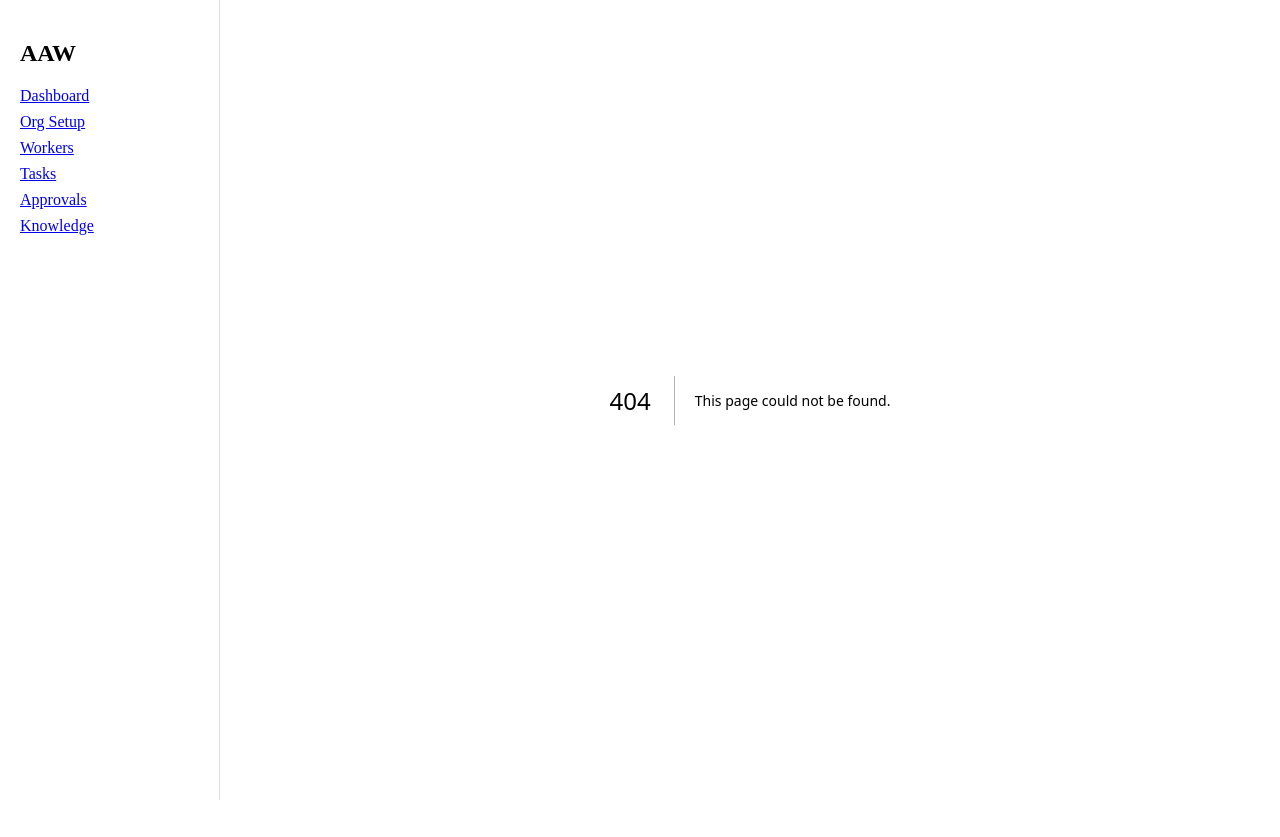
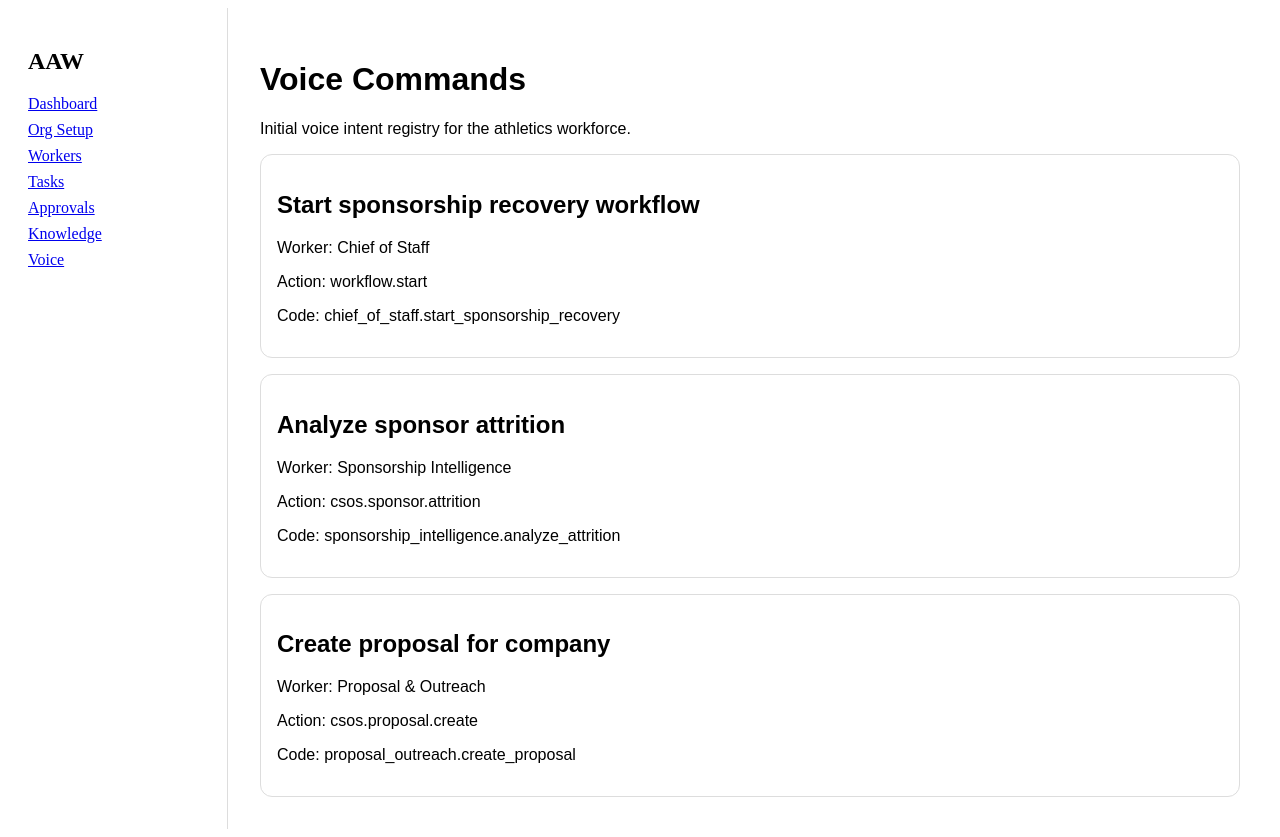
Before and after one commit to moverton7474/athletics-ai-workforce, a Next.js app in the folder apps/web/: page /voice in a window 1280 px wide. Before the commit this address had no page. Before the commit the page ends 800 px from the top, so only its background shows below. Built offline with nearby package versions, Linux system fonts and the light colour scheme.

Commit message:
Add initial voice command registry and UI

```diff
--- /dev/null
+++ b/apps/web/src/app/voice/page.tsx
@@ -0,0 +1,16 @@
+import { mockVoiceIntents } from '../../data/mock-voice-intents';
+import { VoiceIntentCard } from '../../components/voice/VoiceIntentCard';
+
+export default function VoicePage() {
+  return (
+    <main style={{ padding: 32, fontFamily: 'sans-serif' }}>
+      <h1>Voice Commands</h1>
+      <p>Initial voice intent registry for the athletics workforce.</p>
+      <div style={{ display: 'grid', gap: 16 }}>
+        {mockVoiceIntents.map((intent) => (
+          <VoiceIntentCard key={intent.code} intent={intent} />
+        ))}
+      </div>
+    </main>
+  );
+}
--- a/apps/web/src/components/layout/AppShell.tsx
+++ b/apps/web/src/components/layout/AppShell.tsx
@@ -13,6 +13,7 @@ export function AppShell({ children }: { children: ReactNode }) {
           <Link href="/tasks">Tasks</Link>
           <Link href="/approvals">Approvals</Link>
           <Link href="/knowledge">Knowledge</Link>
+          <Link href="/voice">Voice</Link>
         </nav>
       </aside>
       <div>{children}</div>
--- /dev/null
+++ b/apps/web/src/components/voice/VoiceIntentCard.tsx
@@ -0,0 +1,10 @@
+export function VoiceIntentCard({ intent }: { intent: { code: string; label: string; workerRole: string; actionType: string } }) {
+  return (
+    <article style={{ border: '1px solid #ddd', padding: 16, borderRadius: 12 }}>
+      <h2>{intent.label}</h2>
+      <p>Worker: {intent.workerRole}</p>
+      <p>Action: {intent.actionType}</p>
+      <p>Code: {intent.code}</p>
+    </article>
+  );
+}
--- /dev/null
+++ b/apps/web/src/data/mock-voice-intents.ts
@@ -0,0 +1,20 @@
+export const mockVoiceIntents = [
+  {
+    code: 'chief_of_staff.start_sponsorship_recovery',
+    label: 'Start sponsorship recovery workflow',
+    workerRole: 'Chief of Staff',
+    actionType: 'workflow.start',
+  },
+  {
+    code: 'sponsorship_intelligence.analyze_attrition',
+    label: 'Analyze sponsor attrition',
+    workerRole: 'Sponsorship Intelligence',
+    actionType: 'csos.sponsor.attrition',
+  },
+  {
+    code: 'proposal_outreach.create_proposal',
+    label: 'Create proposal for company',
+    workerRole: 'Proposal & Outreach',
+    actionType: 'csos.proposal.create',
+  },
+];
--- a/packages/shared/src/index.ts
+++ b/packages/shared/src/index.ts
@@ -2,3 +2,4 @@ export * from './worker-types';
 export * from './dto/org-profile';
 export * from './dto/worker';
 export * from './dto/task';
+export * from './voice/types';
```
Also changed, not shown: packages/shared/src/voice/types.ts (added, +14 -0 lines), 2 other files (tests, documents, lock files or other folders).
